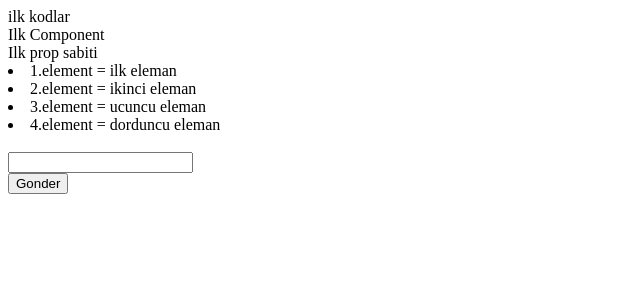
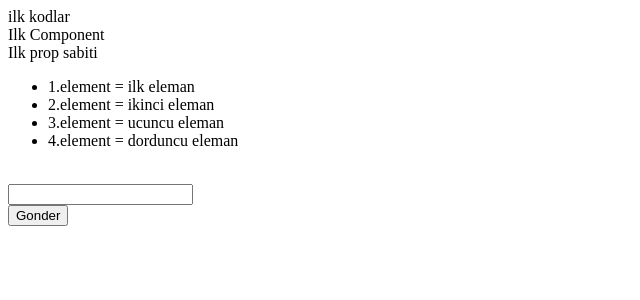
Before and after one commit to geallen/react_projects, a React (Create React App) app: page / in a window 1280 px wide. Shown: the top 300 px of the page, without its empty margins (0-640 px from the left). Built offline with nearby package versions, Linux system fonts and the light colour scheme.

Commit message:
component style update

```diff
--- a/src/first.js
+++ b/src/first.js
@@ -13,7 +13,7 @@ export class FirstComponent extends React.Component{
             <div>Ilk Component<br/>
                 {this.props.ilkprop}
                 <br/>
-                {veriler}
+                <ul>{veriler}</ul>
             </div>
         );
     }
```
